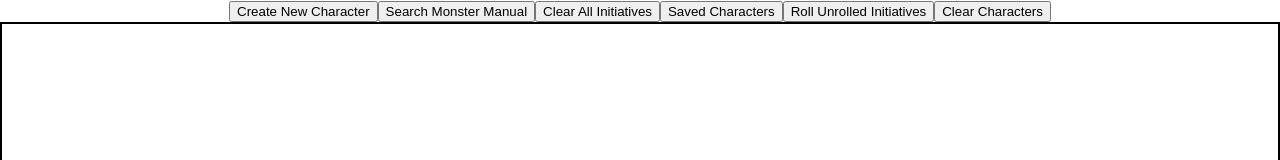
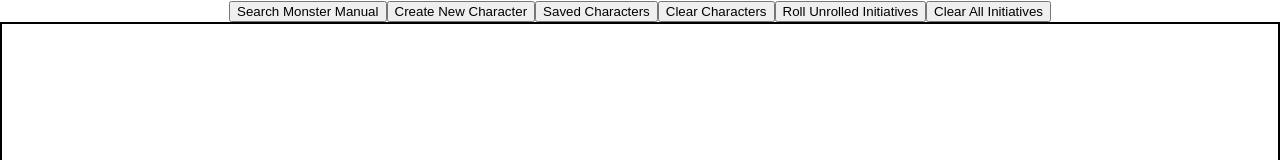
Before and after one commit to brewchetta/monstrous-initiative-tracker, a React (Create React App) app: page / in a window 1280 px wide. Shown: the top 160 px of the page. Built offline with nearby package versions, Linux system fonts and the light colour scheme.

Commit message:
reordered buttons

```diff
--- a/src/components/initiative-list/InitiativeList.js
+++ b/src/components/initiative-list/InitiativeList.js
@@ -25,22 +25,22 @@ export default function InitiativeList(props) {
 
       <div id="context-buttons">
 
-        <AddCharacterButton />
         <ContextActionButton context={DetailContext}
           text={"Search Monster Manual"}
           type={"SEARCH"} />
-        <ContextActionButton context={CharactersContext}
-          text={"Clear All Initiatives"}
-          type={"RESET_INITIATIVES"} />
+        <AddCharacterButton />
         <ContextActionButton context={DetailContext}
           text={"Saved Characters"}
           type={"LOCAL_CHARACTERS"} />
         <ContextActionButton context={CharactersContext}
+          text={"Clear Characters"}
+          type={"CLEAR_CHARACTERS"} />
+        <ContextActionButton context={CharactersContext}
           text={"Roll Unrolled Initiatives"}
           type={"ROLL_UNROLLED_INITIATIVES"} />
         <ContextActionButton context={CharactersContext}
-          text={"Clear Characters"}
-          type={"CLEAR_CHARACTERS"} />
+          text={"Clear All Initiatives"}
+          type={"RESET_INITIATIVES"} />
 
       </div>
 
```
